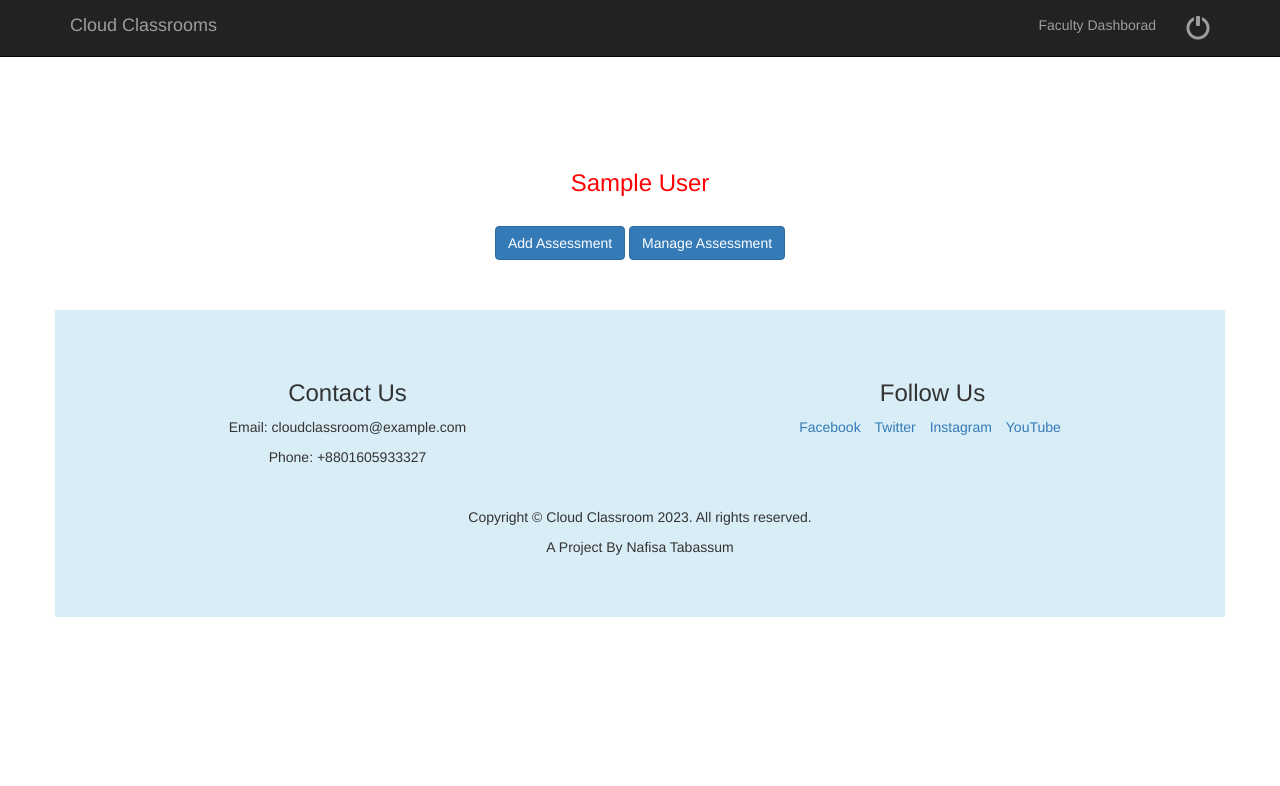
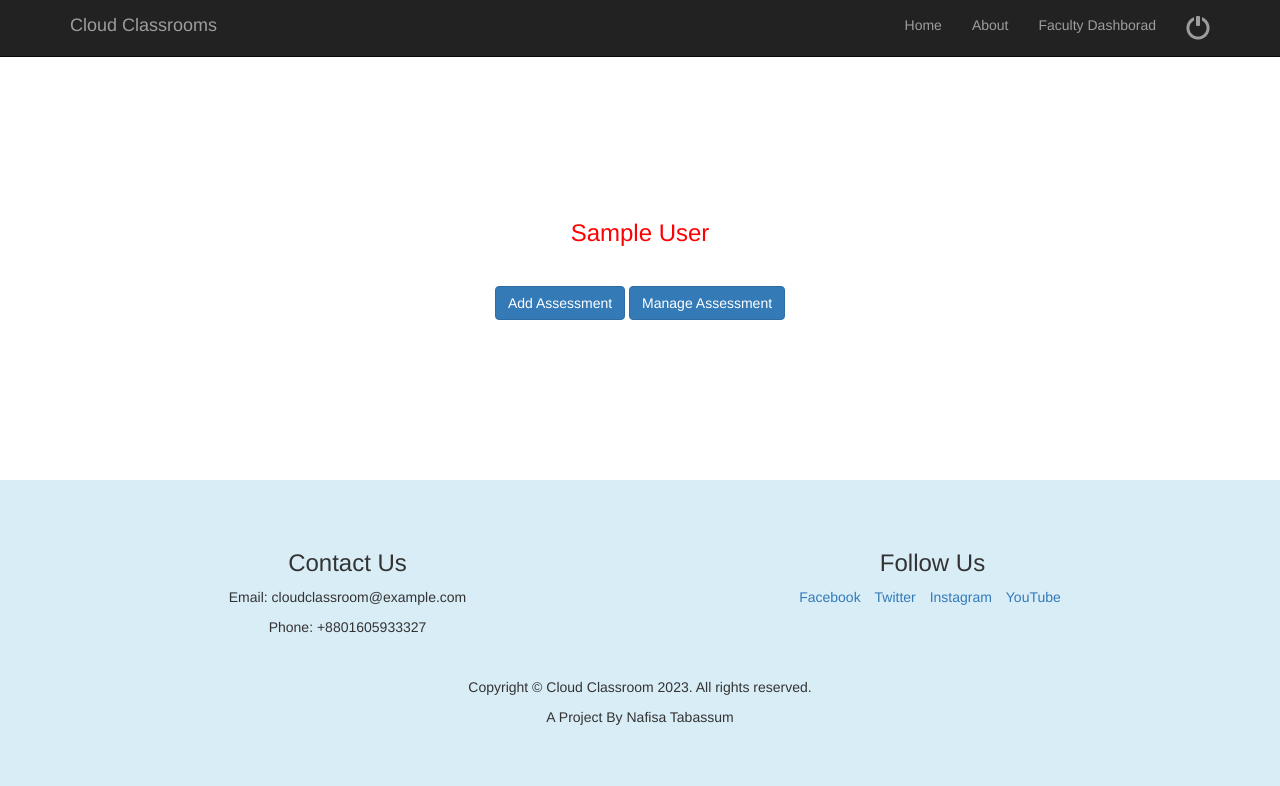
Before and after one commit to tabassum-07/CloudClassroom, a PHP site: page /assessment.php in a window 1280 px wide. Shown: the top 786 px of the page. Run offline with PHP 8.4, Linux system fonts and the light colour scheme; the visitor is signed in with stand-in values (Sample User, id 1).

Commit message:
update new 1

```diff
--- a/assessment.php
+++ b/assessment.php
@@ -1,12 +1,12 @@
 <?php
 session_start();
 
-if ( $_SESSION[ "fidx" ] == "" || $_SESSION[ "fidx" ] == NULL ) {
-	header( 'Location:facultylogin' );
+if ($_SESSION["fidx"] == "" || $_SESSION["fidx"] == NULL) {
+	header('Location:facultylogin');
 }
 
-$userid = $_SESSION[ "fidx" ];
-$fname = $_SESSION[ "fname" ];
+$userid = $_SESSION["fidx"];
+$fname = $_SESSION["fname"];
 ?>
 <?php include('fhead.php');  ?>
 <div class="container">
@@ -14,10 +14,12 @@ $fname = $_SESSION[ "fname" ];
 		<div class="col-md-2"></div>
 		<div class="col-md-8">
 
-			<h3 style="padding-bottom: 20px;">  <a href="welcomefaculty.php" ><span style="color:#FF0004"> <?php echo $fname; ?></span></a> </h3>
-			<a href="addassessment.php"><button  href="" type="submit" class="btn btn-primary">Add Assessment</button></a>
-			<a href="manageassessment.php"><button  href="" type="submit" class="btn btn-primary">Manage Assessment</button></a>
-			</div>
-			<div class="col-md-2"></div>
+			<h3 style="padding-bottom: 30px; padding-top: 50px;"> <a href="welcomefaculty.php"><span style="color:#FF0004"> <?php echo $fname; ?></span></a> </h3>
+			<a href="addassessment.php"><button href="" type="submit" class="btn btn-primary">Add Assessment</button></a>
+			<a href="manageassessment.php"><button href="" type="submit" class="btn btn-primary">Manage Assessment</button></a>
+			<h3 style="padding-bottom: 80px;"></h3>
+		</div>
+		<div class="col-md-2"></div>
 	</div>
-	<?php include('footer.php'); ?>
+</div>
+<?php include('footer.php'); ?>
--- a/fhead.php
+++ b/fhead.php
@@ -42,11 +42,16 @@
                     <span class="icon-bar"></span>
                     <span class="icon-bar"></span>
                 </button>
-                <a class="navbar-brand" href="index">Cloud Classrooms</a>
+                <span class="navbar-brand">Cloud Classrooms</span>
             </div>
-            <!-- Collect the nav links, forms, and other content for toggling -->
-            <div class="collapse navbar-collapse" id="bs-example-navbar-collapse-1">
-                <ul class="nav navbar-nav navbar-right">
+
+<!-- Collect the nav links, forms, and other content for toggling -->
+<div class="collapse navbar-collapse" id="bs-example-navbar-collapse-1">
+                    <ul class="nav navbar-nav navbar-right">
+                        <li><a href="index">Home</a></li>
+                        <li><a href="about">About</a></li>
+
+
                         <!-- <li><a href="index">Home</a></li>
                         <li><a href="about">About</a></li> -->
                         <li>
--- a/mydetailsfaculty.php
+++ b/mydetailsfaculty.php
@@ -100,4 +100,5 @@ $fname = $_SESSION[ "fname" ];
 			?>
 		</div>
 	</div>
+	</div>
 	<?php include('footer.php'); ?>
--- a/studenthead.php
+++ b/studenthead.php
@@ -44,6 +44,7 @@
                     </button>
                     <span class="navbar-brand">Cloud Classrooms</span>
                 </div>
+
                 <!-- Collect the nav links, forms, and other content for toggling -->
                 <div class="collapse navbar-collapse" id="bs-example-navbar-collapse-1">
                     <ul class="nav navbar-nav navbar-right">
--- a/updatedetailsfromfaculty.php
+++ b/updatedetailsfromfaculty.php
@@ -112,4 +112,5 @@ $fname = $_SESSION["fname"];
 			?>
 		</div>
 	</div>
+	</div>
 	<?php include('footer.php'); ?>
--- a/viewstudentdetails.php
+++ b/viewstudentdetails.php
@@ -72,4 +72,5 @@ $fname = $_SESSION[ "fname" ];
 			</table>
 		</div>
 	</div>
+	</div>
 	<?php include('footer.php'); ?>
--- a/welcomefaculty.php
+++ b/welcomefaculty.php
@@ -19,7 +19,7 @@ $fname = $_SESSION["fname"];
 
 			<!--Welcome page for faculty-->
 
-			<div class="col-md-12 text-center" style= "padding-top: 50px; padding-bottom: 50px;">
+			<div class="col-md-12 text-center" style= "padding-top: 40px; padding-bottom: 50px;">
 
     <!-- ... (rest of your code) ... -->
 
@@ -46,5 +46,6 @@ $fname = $_SESSION["fname"];
 
 	</div>
 	</div>
+	</div>
 
 	<?php include('footer.php'); ?>
```
Also changed, not shown: updatequery.php (line endings or trailing spaces), updatestudent.php (line endings or trailing spaces).
